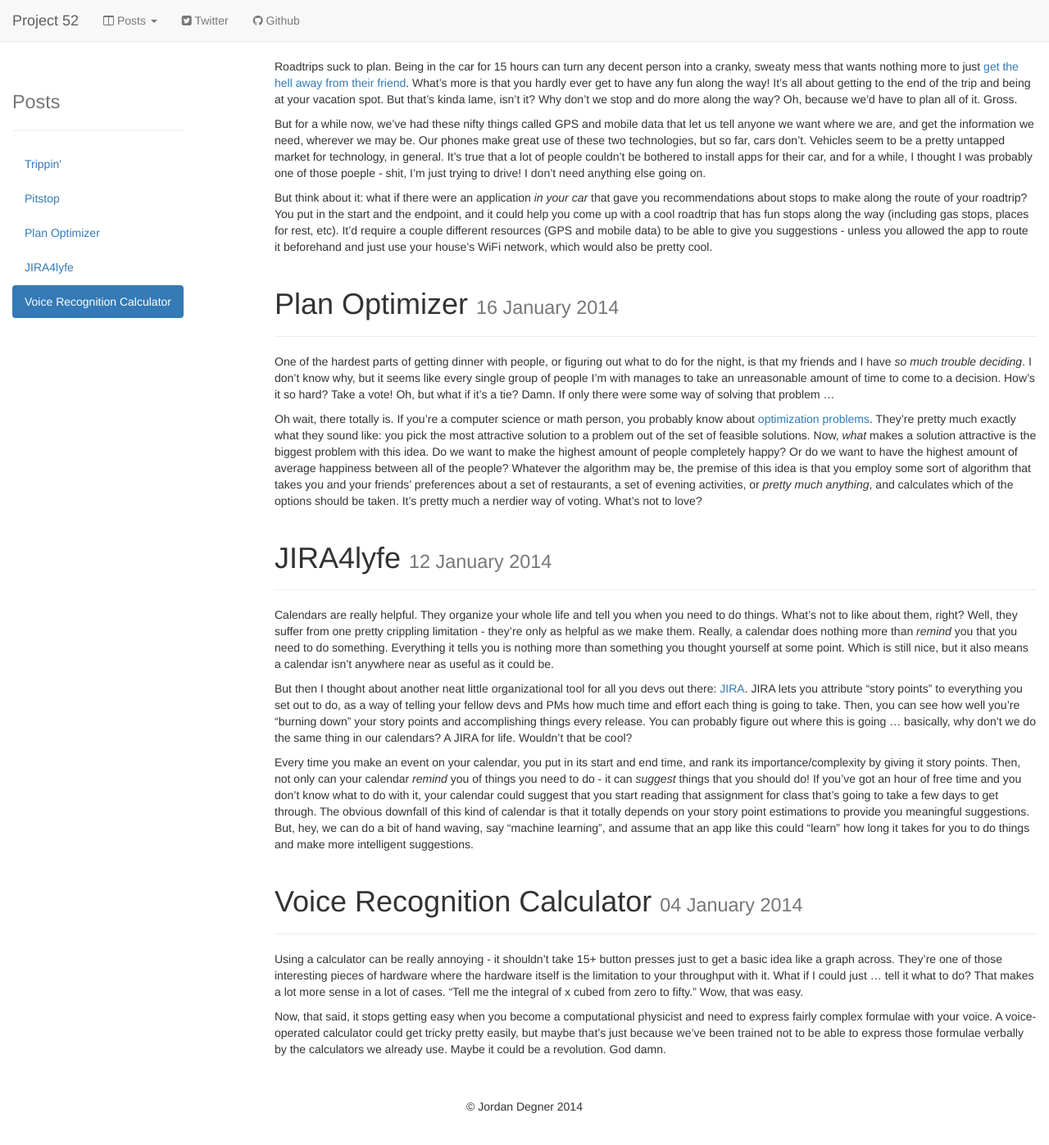
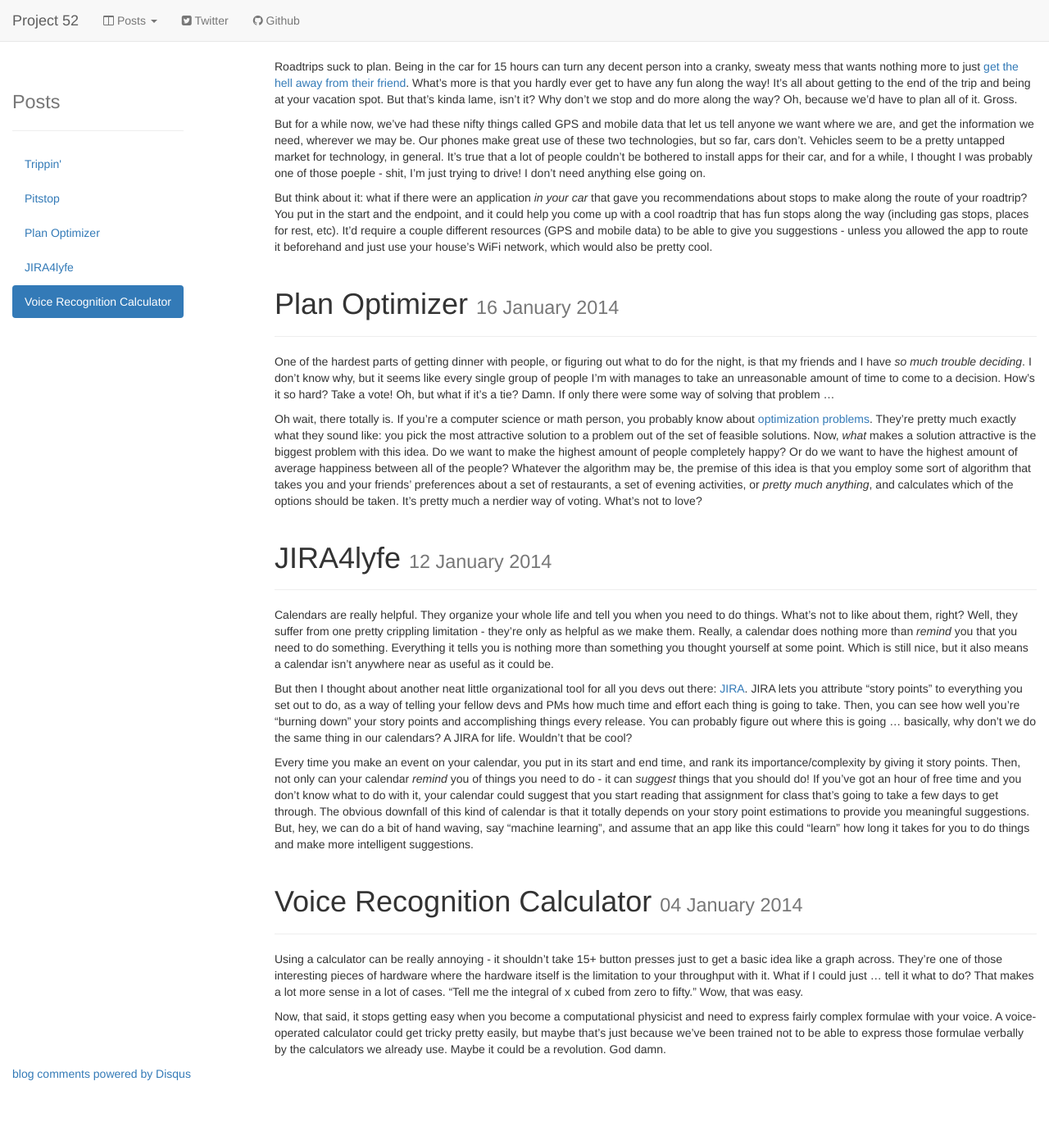
Before and after one commit to JDegner0129/project52, a Jekyll site: the page built from index.html, in a window 1280 px wide and 1400 px high, scrolled down 488 px. Shown: the top 1397 px of the window at 82% size. Built offline with Jekyll 4.4.1, drawn with Linux system fonts in a browser that asks for light colours; nearby versions of some CDN libraries; Markdown is read by kramdown in place of the engine named in the settings; comment, search, counter and statistics services are not loaded; after the commit the page ends 1808 px from its top, so only the background shows below that.

Commit message:
Added disqus support.

```diff
--- a/_includes/foot.html
+++ b/_includes/foot.html
@@ -1,8 +1,5 @@
     		</div>
     	</div>
-		<footer>
-			&copy; Jordan Degner 2014
-		</footer>
 		<script src="https://code.jquery.com/jquery.js"></script>
 		<script src="//netdna.bootstrapcdn.com/bootstrap/3.1.0/js/bootstrap.min.js"></script>
     	<script src="/js/{{ page.assetpath }}.js" type="text/javascript"></script>
--- a/_layouts/default.html
+++ b/_layouts/default.html
@@ -1,5 +1,5 @@
 {% include head.html %}
-<div class="row">
+<div class="row post-wrapper">
 	<div class="col-xs-12 col-sm-3 col-md-3">
 		{% include sidebar.html %}
 	</div>
@@ -7,4 +7,9 @@
 		{{ content }}
 	</div>
 </div>
+<div class="sticky-footer">
+	<div id="disqus_thread"></div>
+	<noscript>Please enable JavaScript to view the <a href="http://disqus.com/?ref_noscript">comments powered by Disqus.</a></noscript>
+	<a href="http://disqus.com" class="dsq-brlink">blog comments powered by <span class="logo-disqus">Disqus</span></a>
+</div>
 {% include foot.html %}
--- a/css/index.css
+++ b/css/index.css
@@ -12,3 +12,13 @@
 .continue-reading: {
 	margin-top: 50px;
 }
+
+.sticky-footer {
+	height: 200px;
+	margin-top: 50px;
+}
+
+.post-wrapper {
+	min-height: 100%;
+	margin-bottom: -250px;
+}
--- /dev/null
+++ b/css/post.css
@@ -0,0 +1,3 @@
+.comments {
+	margin-top: 40px;
+}
--- a/js/index.js
+++ b/js/index.js
@@ -1,3 +1,13 @@
 $(function() {
 	$('#posts-nav').addClass('active');
+
+	/* * * CONFIGURATION VARIABLES: EDIT BEFORE PASTING INTO YOUR WEBPAGE * * */
+    var disqus_shortname = 'jdegnerproject52'; // Required - Replace example with your forum shortname
+
+    /* * * DON'T EDIT BELOW THIS LINE * * */
+    (function() {
+        var dsq = document.createElement('script'); dsq.type = 'text/javascript'; dsq.async = true;
+        dsq.src = '//' + disqus_shortname + '.disqus.com/embed.js';
+        (document.getElementsByTagName('head')[0] || document.getElementsByTagName('body')[0]).appendChild(dsq);
+    })();
 });
```
Also changed, not shown: _layouts/post.html (added, +10 -0 lines), js/post.js (added).
